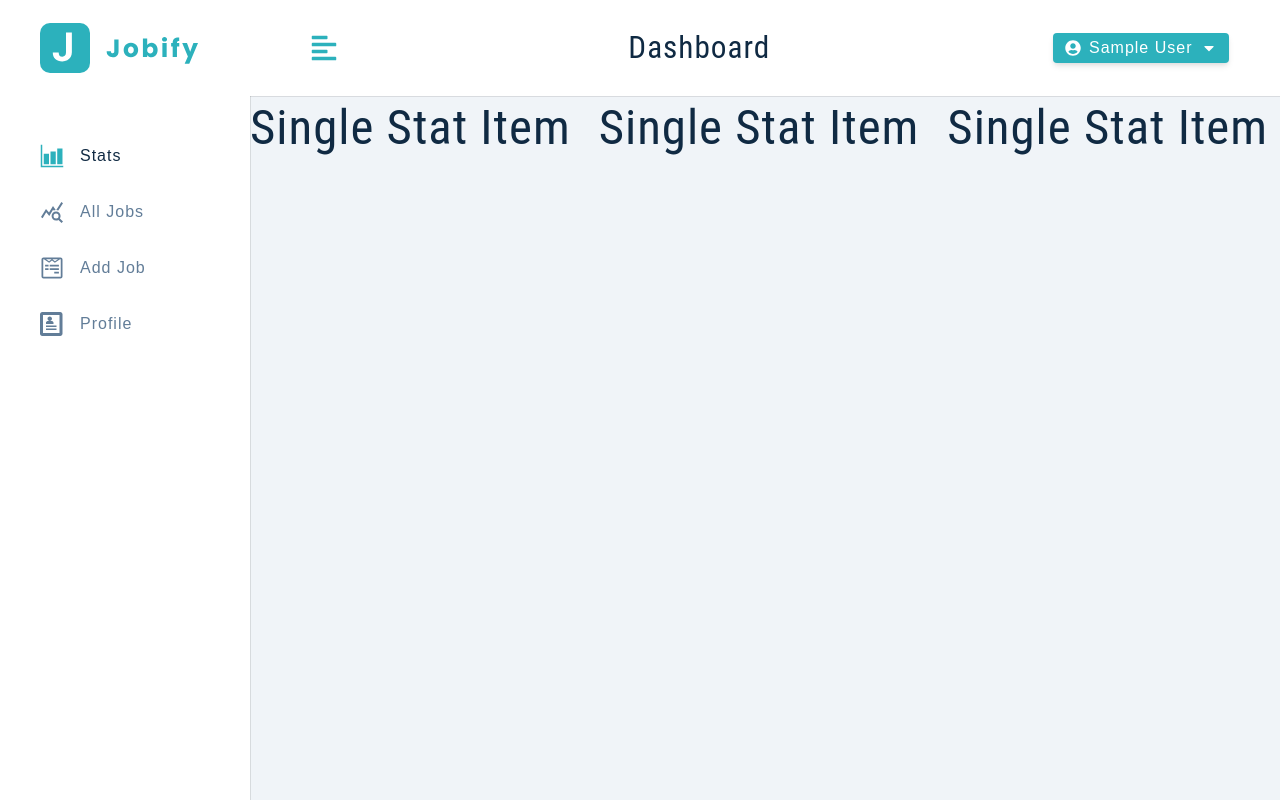
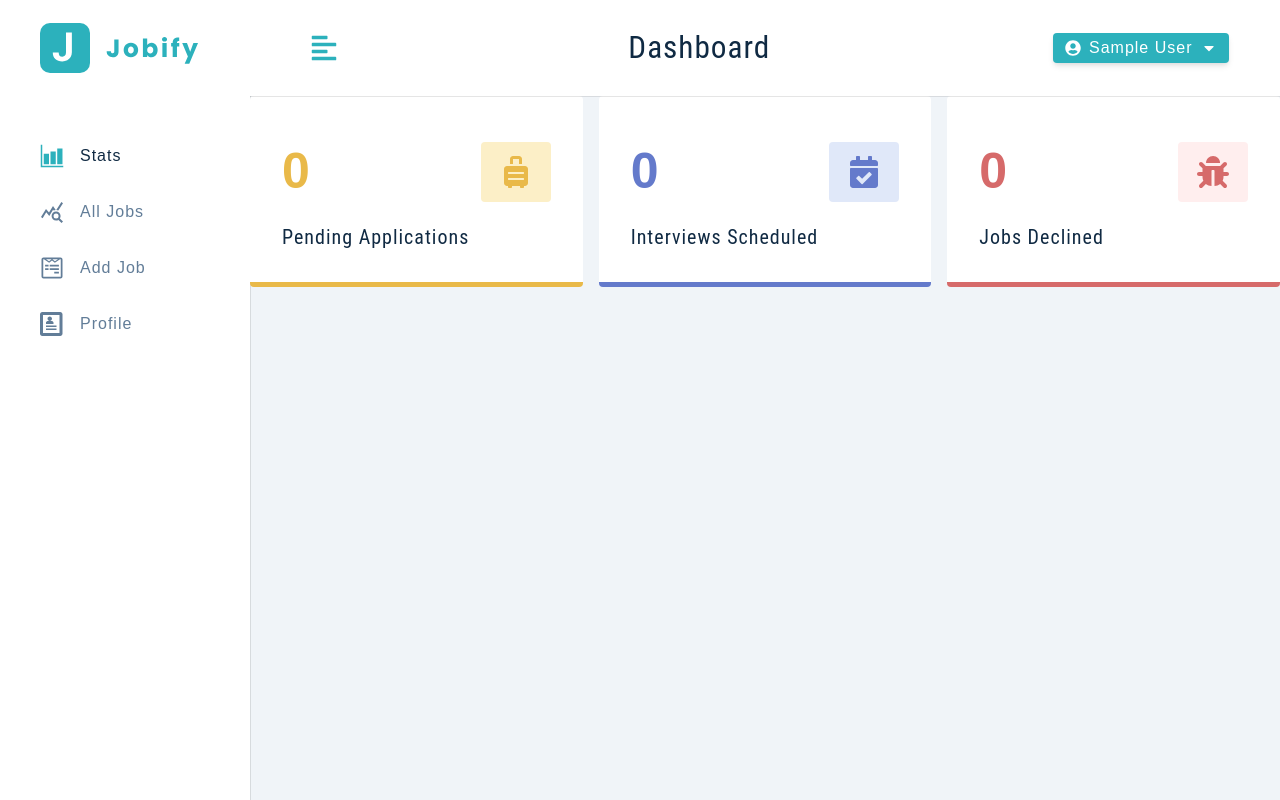
Before and after one commit to jeremydurden/jobify, a React (Create React App) app in the folder client/: page / in a window 1280 px wide. Built offline with nearby package versions, Linux system fonts and the light colour scheme; no server answers; sample sign-in values are in the browser's storage.

Commit message:
setting up StatItem component

```diff
--- a/client/src/assets/wrappers/StatItem.js
+++ b/client/src/assets/wrappers/StatItem.js
@@ -1,4 +1,4 @@
-import styled from 'styled-components'
+import styled from "styled-components";
 
 const Wrapper = styled.article`
   padding: 2rem;
@@ -36,6 +36,6 @@ const Wrapper = styled.article`
       color: ${(props) => props.color};
     }
   }
-`
+`;
 
-export default Wrapper
+export default Wrapper;
--- a/client/src/assets/wrappers/StatsContainer.js
+++ b/client/src/assets/wrappers/StatsContainer.js
@@ -1,4 +1,4 @@
-import styled from 'styled-components'
+import styled from "styled-components";
 
 const Wrapper = styled.section`
   display: grid;
@@ -11,5 +11,5 @@ const Wrapper = styled.section`
     grid-template-columns: 1fr 1fr 1fr;
     column-gap: 1rem;
   }
-`
-export default Wrapper
+`;
+export default Wrapper;
--- a/client/src/components/StatItem.js
+++ b/client/src/components/StatItem.js
@@ -1,8 +1,15 @@
-const StatItem = () => {
+import Wrapper from "../assets/wrappers/StatItem";
+
+const StatsItem = ({ count, title, icon, color, bcg }) => {
   return (
-    <div>
-      <h1>single stat item</h1>
-    </div>
+    <Wrapper color={color} bcg={bcg}>
+      <header>
+        <span className="count">{count}</span>
+        <span className="icon">{icon}</span>
+      </header>
+      <h5 className="title">{title}</h5>
+    </Wrapper>
   );
 };
-export default StatItem;
+
+export default StatsItem;
--- a/client/src/components/StatsContainer.js
+++ b/client/src/components/StatsContainer.js
@@ -5,29 +5,31 @@ import Wrapper from "../assets/wrappers/StatsContainer";
 
 const StatsContainer = () => {
   const { stats } = useAppContext();
+
   const defaultStats = [
     {
-      title: "Pending Application",
+      title: "pending applications",
       count: stats.pending || 0,
       icon: <FaSuitcaseRolling />,
       color: "#e9b949",
       bcg: "#fcefc7",
     },
     {
-      title: "Interviews Scheduled",
+      title: "interviews scheduled",
       count: stats.interview || 0,
       icon: <FaCalendarCheck />,
       color: "#647acb",
       bcg: "#e0e8f9",
     },
     {
-      title: "Jobs Declined",
+      title: "jobs declined",
       count: stats.declined || 0,
       icon: <FaBug />,
       color: "#d66a6a",
       bcg: "#ffeeee",
     },
   ];
+
   return (
     <Wrapper>
       {defaultStats.map((item, index) => {
@@ -36,4 +38,5 @@ const StatsContainer = () => {
     </Wrapper>
   );
 };
+
 export default StatsContainer;
```
